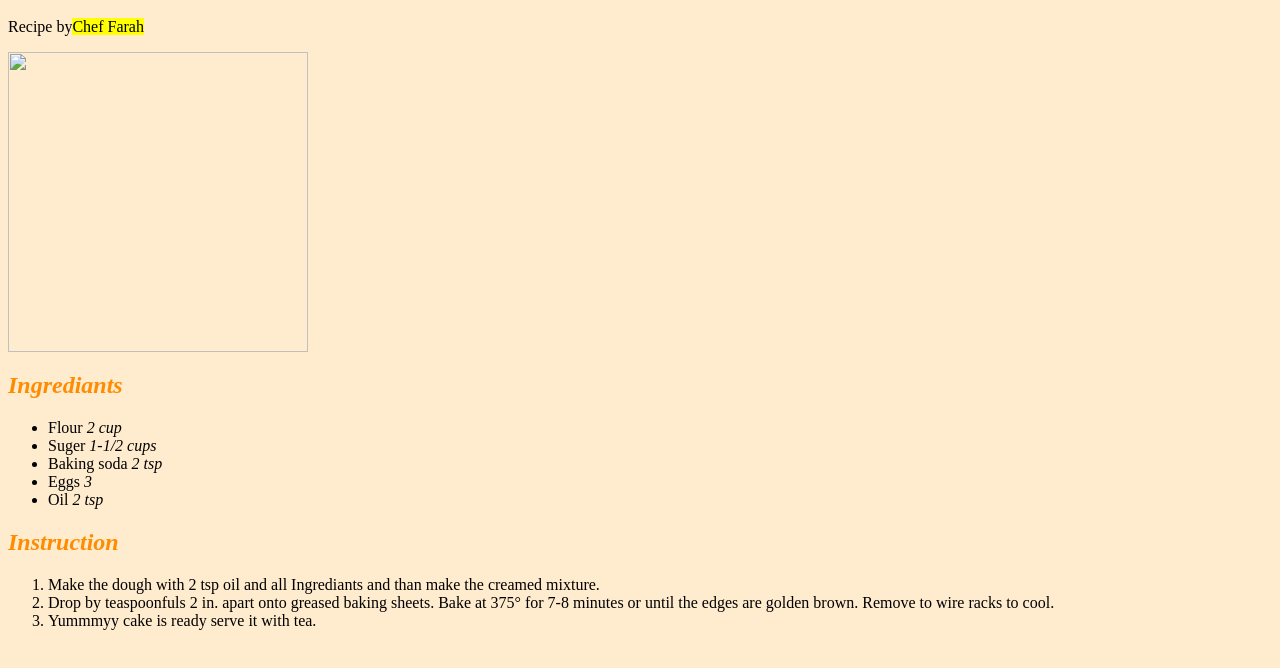
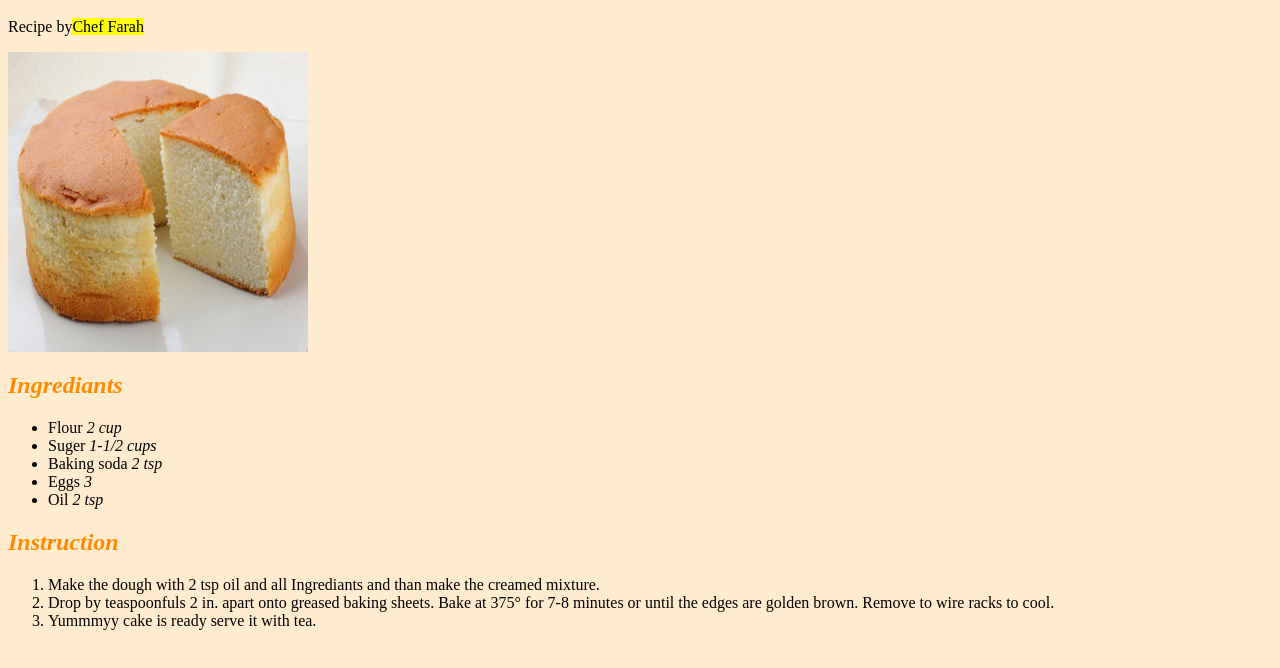
Before and after one commit to Fnaz40/Racipe-task, a plain HTML site: page index.html in a window 1280 px wide. Shown: the part 48-716 px from the top of the page. Drawn offline with Linux system fonts and the light colour scheme.

Commit message:
Update index.html

```diff
--- a/index.html
+++ b/index.html
@@ -21,7 +21,7 @@
 <body>
   <h1>CHAI K SATH KHAY JANA WALA CAKE</h1>
   <P>Recipe by<mark>Chef Farah</mark></P>
-  <img src="recipe/newpic.jpeg" height="300" width="300">
+  <img src="racipe/newpic.jpeg" height="300" width="300">
   <h2>Ingrediants</h2>
   <ul>
     <li>Flour <em>2 cup</em></li>
```
